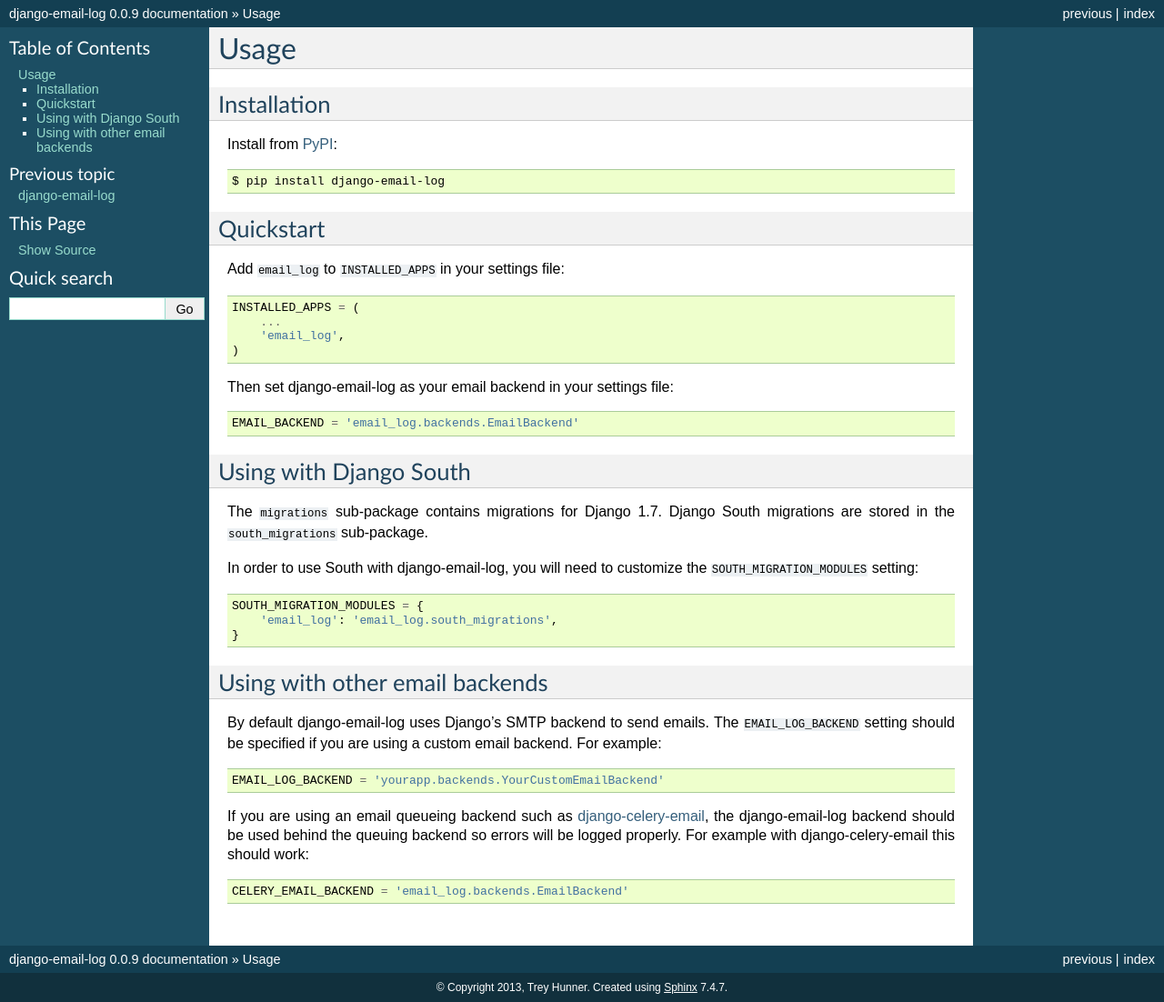
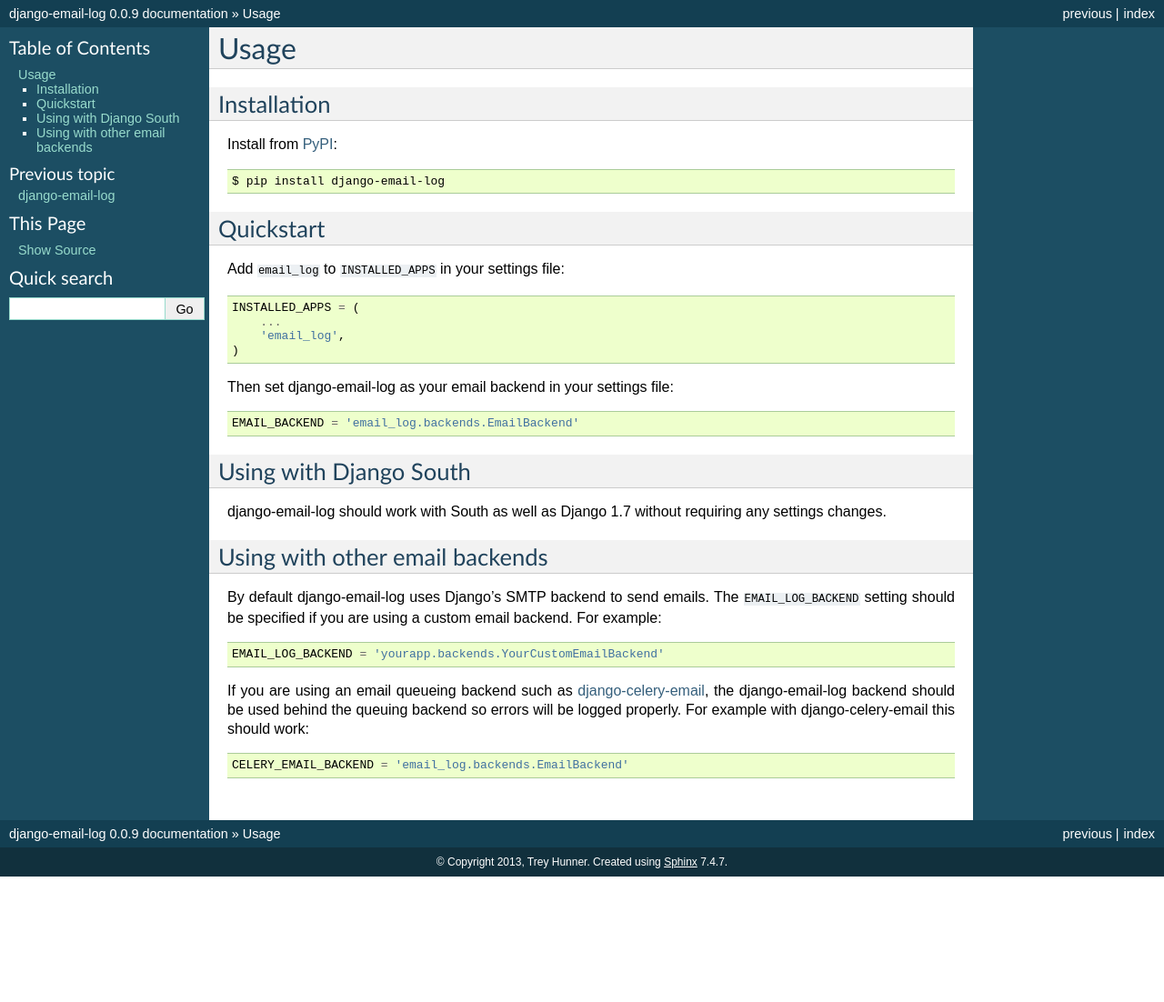
Before and after one commit to treyhunner/django-email-log, a Sphinx documentation site: the page built from docs/usage.rst, in a window 1280 px wide. Shown: the whole page at 91% size. Built offline with Sphinx 7.4.7, drawn with Linux system fonts in a browser that asks for light colours; after the commit the page ends 964 px from its top, so only the background shows below that.

Commit message:
Update documentation for new __path__ hack

```diff
--- a/docs/usage.rst
+++ b/docs/usage.rst
@@ -35,15 +35,7 @@
 Using with Django South
 -----------------------
 
-The ``migrations`` sub-package contains migrations for Django 1.7.  Django South migrations are stored in the ``south_migrations`` sub-package.
-
-In order to use South with django-email-log, you will need to customize the ``SOUTH_MIGRATION_MODULES`` setting:
-
-.. code-block:: python
-
-    SOUTH_MIGRATION_MODULES = {
-        'email_log': 'email_log.south_migrations',
-    }
+django-email-log should work with South as well as Django 1.7 without requiring any settings changes.
 
 
 Using with other email backends
```
